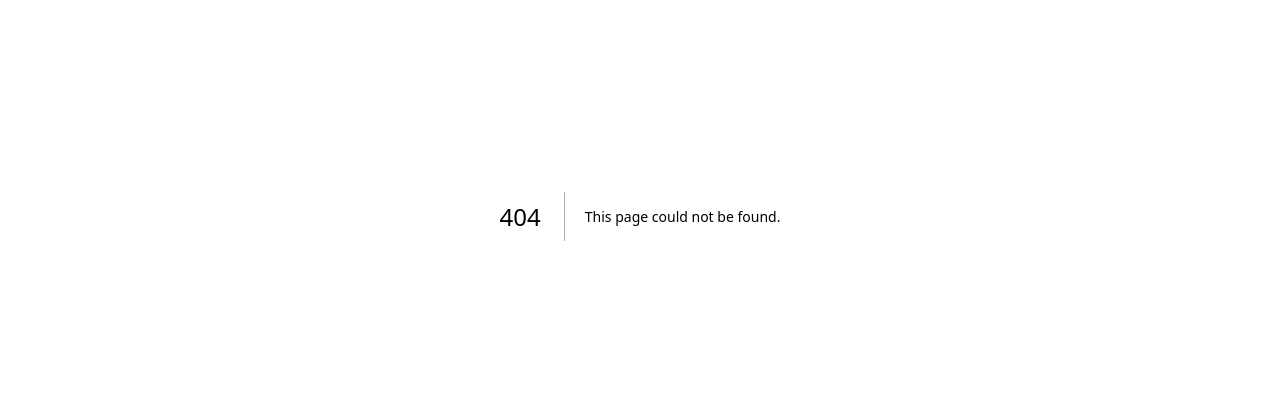
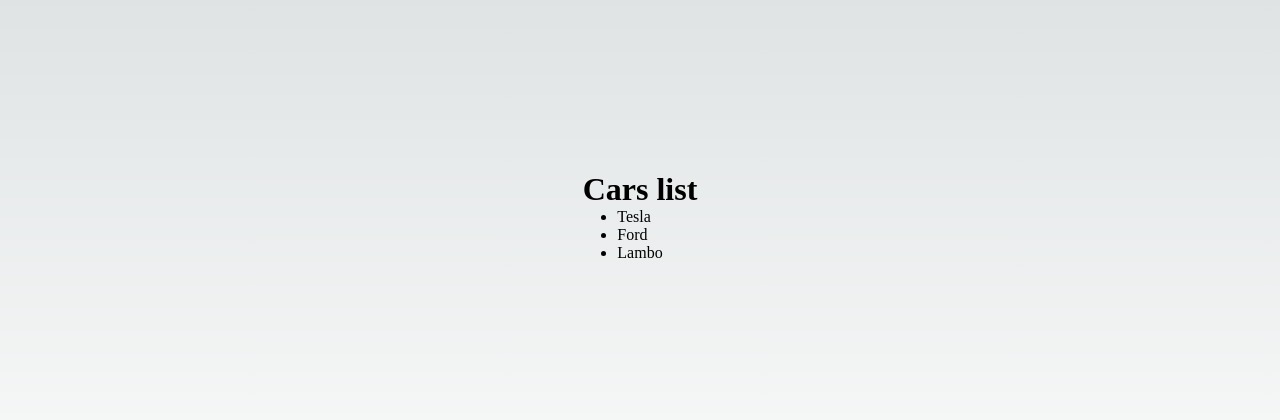
Before and after one commit to Milan-960/Nextjs-Basics, a Next.js app: page /cars in a window 1280 px wide. Before the commit this address had no page. Shown: the part 184-604 px from the top of the page. Built offline with nearby package versions, Linux system fonts and the light colour scheme.

Commit message:
fetch method and link has been added

```diff
--- /dev/null
+++ b/pages/cars/index.js
@@ -0,0 +1,28 @@
+import Link from "next/link";
+import Head from "next/head";
+import styles from "../../styles/Home.module.css";
+
+export default function CarsList() {
+  return (
+    <div className={styles.container}>
+      <Head>
+        <title>Cars list</title>
+      </Head>
+      <main className={styles.main}>
+        <h1 className={styles.title}>Cars list</h1>
+
+        <ul>
+          <li>
+            <Link href="/cars/tesla">Tesla</Link>
+          </li>
+          <li>
+            <Link href="/cars/ford">Ford</Link>
+          </li>
+          <li>
+            <Link href="/cars/lambo">Lambo</Link>
+          </li>
+        </ul>
+      </main>
+    </div>
+  );
+}
--- /dev/null
+++ b/pages/hello.js
@@ -0,0 +1,5 @@
+// it support route automatically inside pages file!   http://localhost:3001/hello
+
+export default function Hello() {
+  return <h1>hi mom</h1>;
+}
--- a/styles/Home.module.css
+++ b/styles/Home.module.css
@@ -1,10 +1,19 @@
-.main {
+.container {
+  min-height: 100vh;
+  padding: 0 0.5rem;
   display: flex;
   flex-direction: column;
-  justify-content: space-between;
+  justify-content: center;
   align-items: center;
-  padding: 6rem;
-  min-height: 100vh;
+}
+
+.main {
+  padding: 5rem 0;
+  flex: 1;
+  display: flex;
+  flex-direction: column;
+  justify-content: center;
+  align-items: center;
 }
 
 .description {
@@ -32,6 +41,17 @@
   background-color: rgba(var(--callout-rgb), 0.5);
   border: 1px solid rgba(var(--callout-border-rgb), 0.3);
   border-radius: var(--border-radius);
+}
+
+.title a {
+  color: #0070f3;
+  text-decoration: none;
+}
+
+.title a:hover,
+.title a:focus,
+.title a:active {
+  text-decoration: underline;
 }
 
 .code {
@@ -97,7 +117,7 @@
 
 .center::before,
 .center::after {
-  content: '';
+  content: "";
   left: 50%;
   position: absolute;
   filter: blur(45px);
@@ -125,7 +145,7 @@
 
 .thirteen::before,
 .thirteen::after {
-  content: '';
+  content: "";
   position: absolute;
   z-index: -1;
 }
```
Also changed, not shown: pages/cars/[id].js (added, +80 -0 lines), pages/index.js (+10 -4 lines), 2 other files (tests, documents, lock files or other folders).
